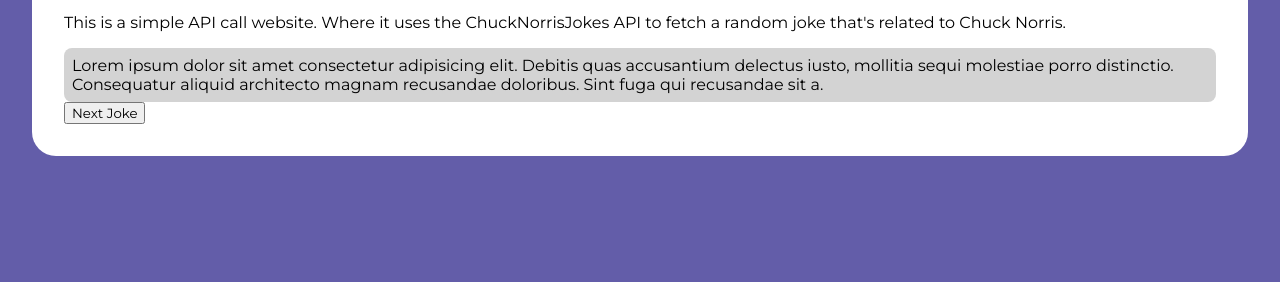
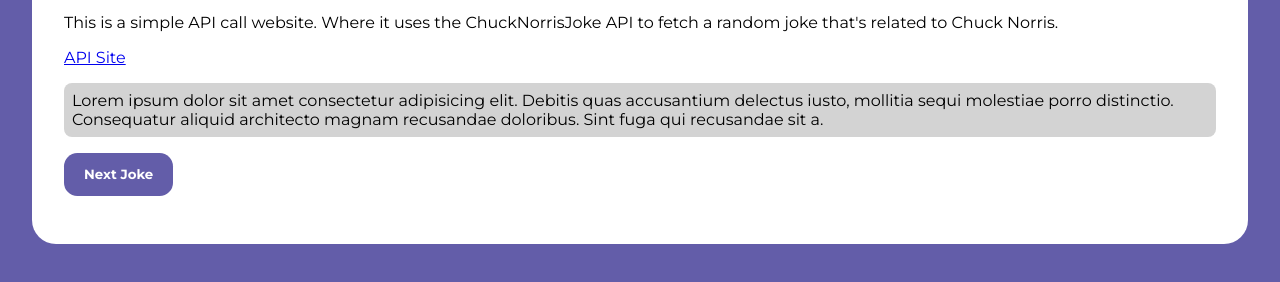
Before and after one commit to MadJack1906/Chuck-Norris-Joke-Webapp, a plain HTML site: page index.html in a window 1280 px wide. Shown: the part 106-388 px from the top of the page. Drawn offline with Linux system fonts and the light colour scheme; no server answers.

Commit message:
Added design to the next button, and API site

```diff
--- a/css/index.scss
+++ b/css/index.scss
@@ -26,6 +26,10 @@ body {
     border-radius: 1.5em;
 }
 
+.project-name-container {
+    margin-bottom: 1em;
+}
+
 .project-name {
     margin: 0;
 }
@@ -37,3 +41,26 @@ body {
 
     border-radius: 0.5em;
 }
+
+.next-joke-btn {
+    margin: 1em 0;
+}
+
+
+
+.next-joke-button {
+    background-color: $purple;
+
+    padding: 1em 1.5em;
+
+    font-weight: 600;
+    color: white;
+
+    border: 0px;
+    border-radius: 1em;
+
+    &:hover {
+        cursor: pointer;
+        opacity: 0.5;
+    }
+}
--- a/index.html
+++ b/index.html
@@ -24,9 +24,12 @@
             </h1>
 
             <p class="project-details">
-                This is a simple API call website. Where it uses the ChuckNorrisJokes API to fetch a random joke that's
+                This is a simple API call website. Where it uses the ChuckNorrisJoke API to fetch a random joke that's
                 related to Chuck Norris.
             </p>
+
+            <a href="https://api.chucknorris.io/" class="api-site">API Site</a>
+
         </div>
 
         <div class="joke-main-container">
@@ -36,7 +39,7 @@
                 </div>
             </div>
             <div class="next-joke-btn">
-                <button type="button" onclick="getJoke()">Next Joke</button>
+                <button type="button" onclick="getJoke()" class="next-joke-button">Next Joke</button>
             </div>
         </div>
     </div>
--- a/js/index.js
+++ b/js/index.js
@@ -56,6 +56,8 @@
 // })
 
 
+getJoke();
+
 function getJoke() {
 
     let jokeCtn = document.getElementById("joke");
```
Also changed, not shown: css/index.css, 1 other file.
